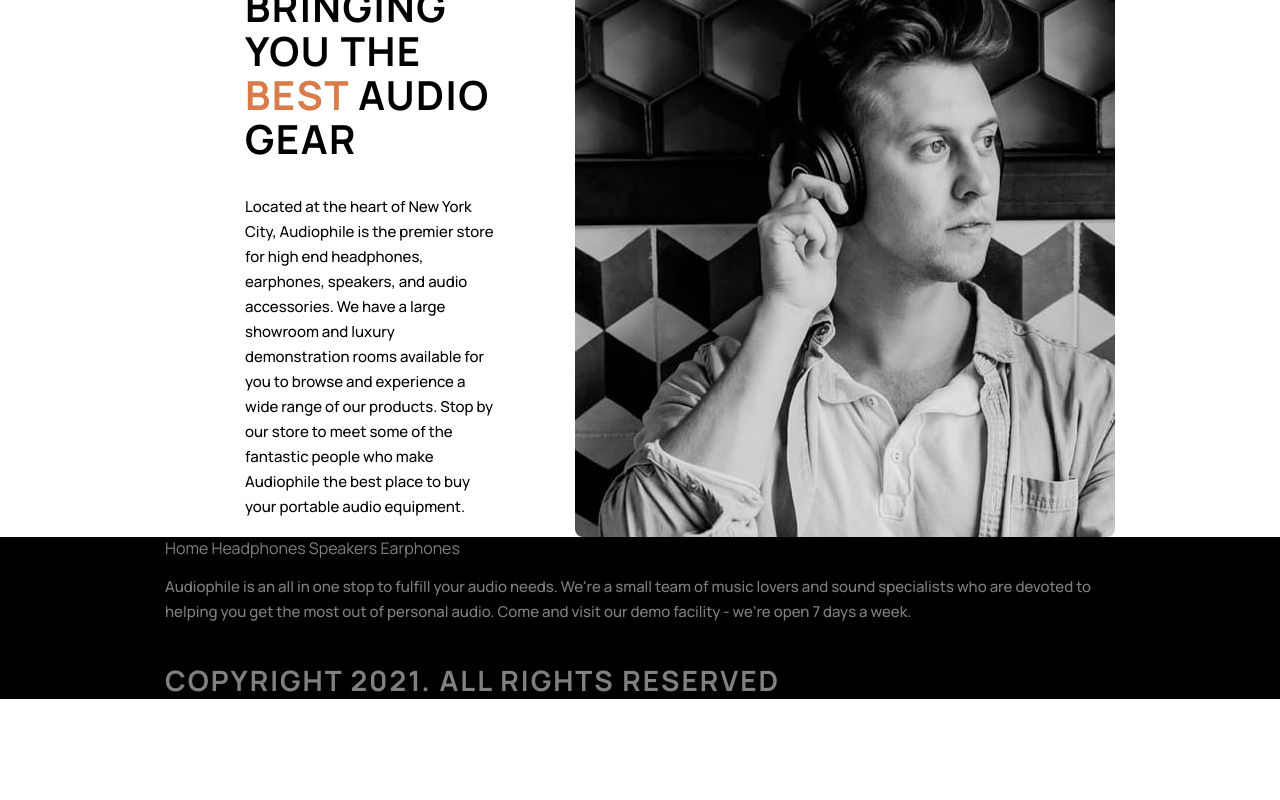
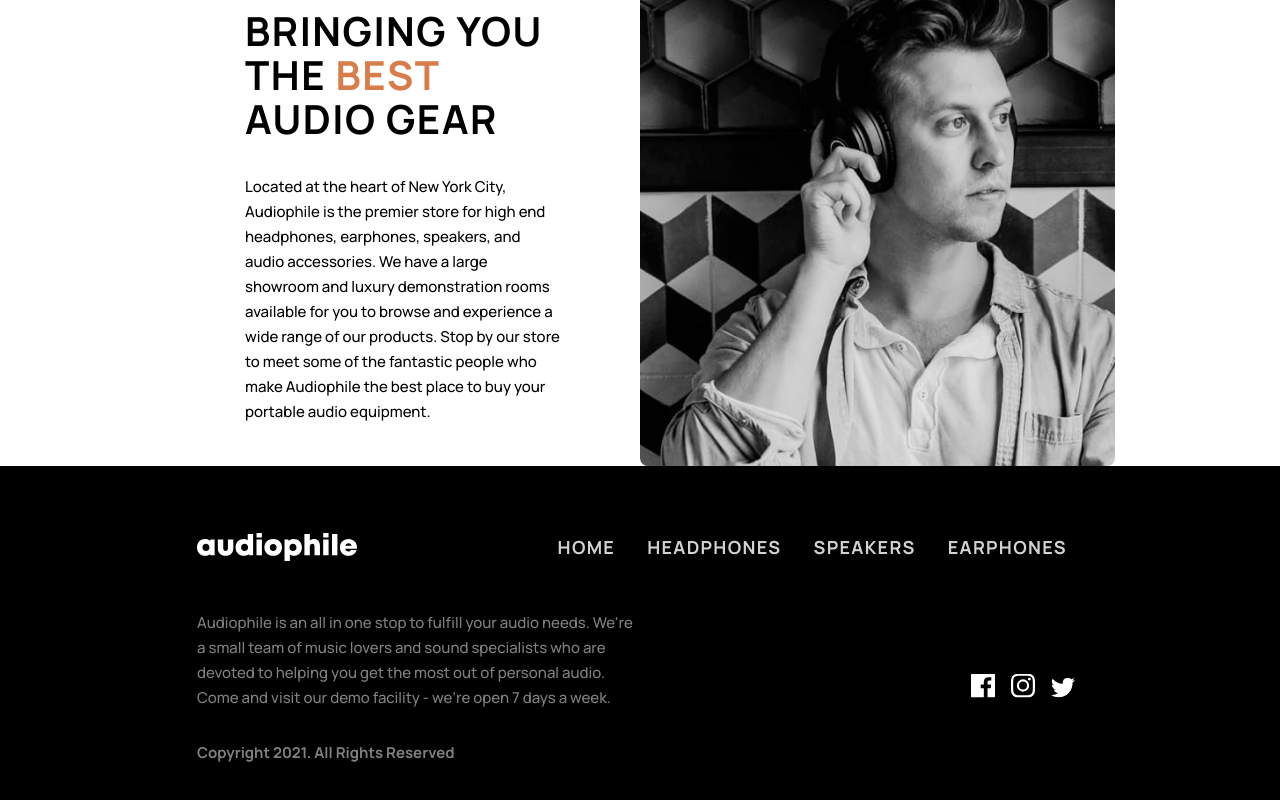
Before and after one commit to OktawiaRogowicz/audiophile-e-commerce, a React (Create React App) app: page / in a window 1280 px wide. Shown: the part 2265-3065 px from the top of the page. Before the commit the page ends 3002 px from the top, so only its background shows below. Built offline with nearby package versions, Linux system fonts and the light colour scheme.

Commit message:
Added footer styling, made navbar reusable

```diff
--- a/src/components/AboutCompany.js
+++ b/src/components/AboutCompany.js
@@ -17,7 +17,7 @@ const HalfContainer = styled.div`
     }
 
     img {
-        height: 36.75rem;
+        width: 100%;
         border-radius: 0.5rem;
     }
 
--- a/src/components/Footer.js
+++ b/src/components/Footer.js
@@ -1,26 +1,78 @@
 import styled from "styled-components";
+import Navbar from "./Navbar";
+
+import iconFacebook from "../audiophile-ecommerce-website/starter-code/assets/shared/desktop/icon-facebook.svg";
+import iconInstagram from "../audiophile-ecommerce-website/starter-code/assets/shared/desktop/icon-instagram.svg";
+import iconTwitter from "../audiophile-ecommerce-website/starter-code/assets/shared/desktop/icon-twitter.svg";
+
+const Foot = styled.div`
+    display: flex;
+    flex-direction: column;
+    box-sizing: border-box;
+    padding: 2rem;
+`
 
 const Container = styled.div`
-    background-color: black;
+    display: flex;
+    flex-direction: row;
     color: grey;
+`
+
+const HalfContainer = styled.div`
+    width: 100%;
+    display: flex;
+    flex-direction: column;
+    justify-content: center;
+
+    img {
+        max-height: 1.5rem;
+        max-width: 1.5rem;
+    }
+`
+
+const HalfContainerSecond = styled(HalfContainer)`
+    width: 100%;
+    display: block;
+    margin-right: 0;
+    margin-bottom: 0;
+    position: relative;
+
+    div {
+        position: absolute;
+        top: 50%;
+        right: 0;
+        transform: translateY(-50%);
+    }
+
+    img {
+        max-height: 1.5rem;
+        max-width: 1.5rem;
+        margin: 0.5rem;
+    }
 `
 
 function Footer() {
     return(
+        <Foot>
+            <Navbar version="footer"/>
             <Container>
-            Home
-            Headphones
-            Speakers
-            Earphones
-
+                <HalfContainer>
                     <p>
                         Audiophile is an all in one stop to fulfill your audio needs. We're a small team of music lovers
                         and sound specialists who are devoted to helping you get the most out of personal audio. Come and
                         visit our demo facility - we’re open 7 days a week.
                     </p>
-
-            <h4>Copyright 2021. All Rights Reserved</h4>
+                    <p><b>Copyright 2021. All Rights Reserved</b></p>
+                </HalfContainer>
+                <HalfContainerSecond>
+                    <div>
+                        <img src={iconFacebook}></img>
+                        <img src={iconInstagram}></img>
+                        <img src={iconTwitter}></img>
+                    </div>
+                </HalfContainerSecond>
             </Container>
+        </Foot>
     );
 }
 
--- a/src/components/Navbar.js
+++ b/src/components/Navbar.js
@@ -1,6 +1,7 @@
 import styled from "styled-components";
-import logo from "../audiophile-ecommerce-website/starter-code/assets/shared/desktop/logo.svg"
-import cart from "../audiophile-ecommerce-website/starter-code/assets/shared/desktop/icon-cart.svg"
+import logo from "../audiophile-ecommerce-website/starter-code/assets/shared/desktop/logo.svg";
+import cart from "../audiophile-ecommerce-website/starter-code/assets/shared/desktop/icon-cart.svg";
+import { css } from "styled-components";
 
 const Container = styled.div`
     height: 6.063rem;
@@ -20,6 +21,9 @@ const Container = styled.div`
         width: 100%;
         height: 1px;
         bottom: 0;
+        ${props => props.version === "footer" && css`
+            opacity: 0;
+        `}
     }
 
     img {
@@ -42,9 +46,9 @@ const Container = styled.div`
     }
 `
 
-function Navbar() {
+function Navbar({version}) {
     return(
-        <Container>
+        <Container version={version}>
             <img src={logo}></img>
             <div>
                 <a><h6>Home</h6></a>
@@ -52,7 +56,7 @@ function Navbar() {
                 <a><h6>Speakers</h6></a>
                 <a><h6>Earphones</h6></a>
             </div>
-            <a><img src={cart}></img></a>
+            {version === "footer" ? "" : <a><img src={cart}></img></a>}
         </Container>
     );
 }
```
Lines whose indentation alone changed are shown as unchanged.
